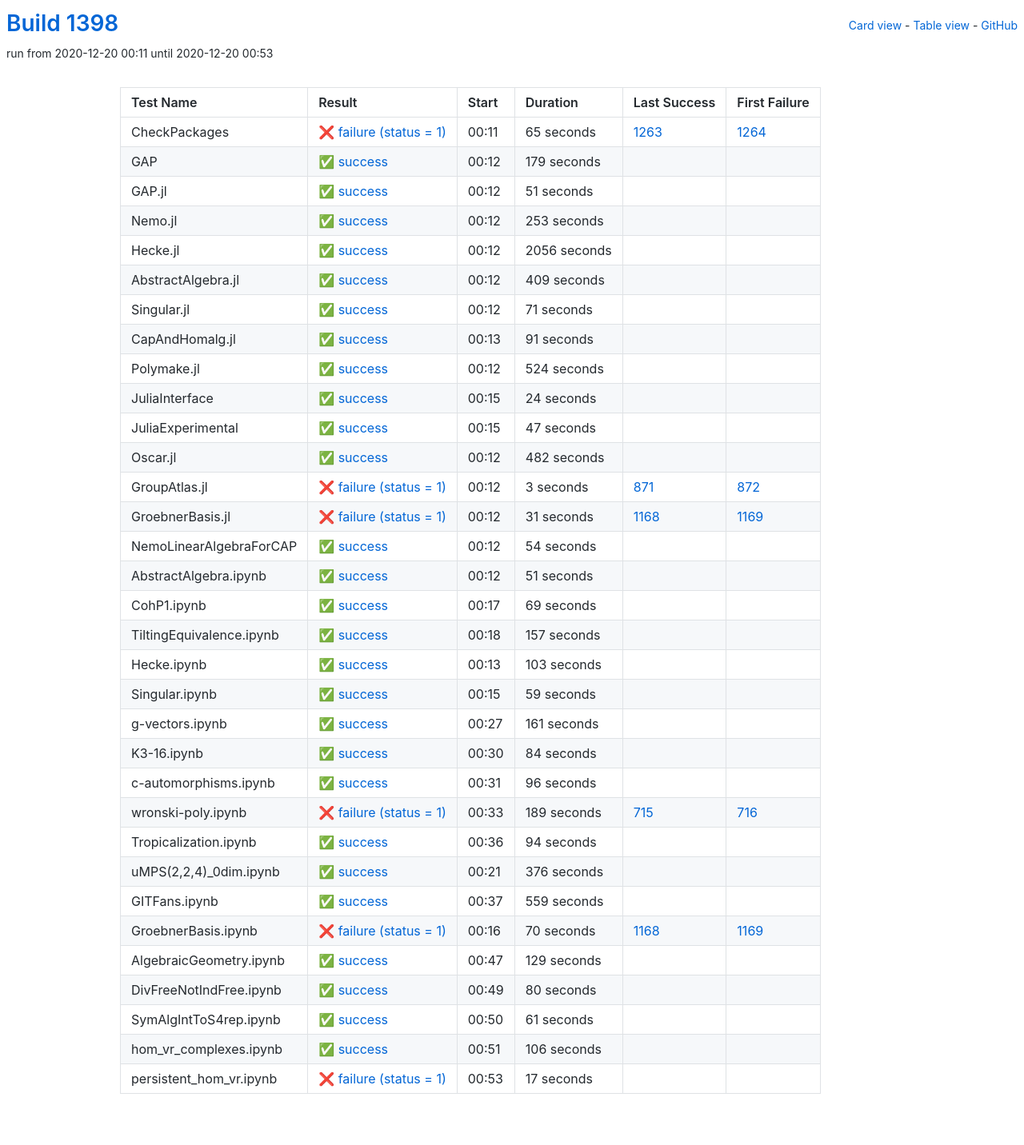
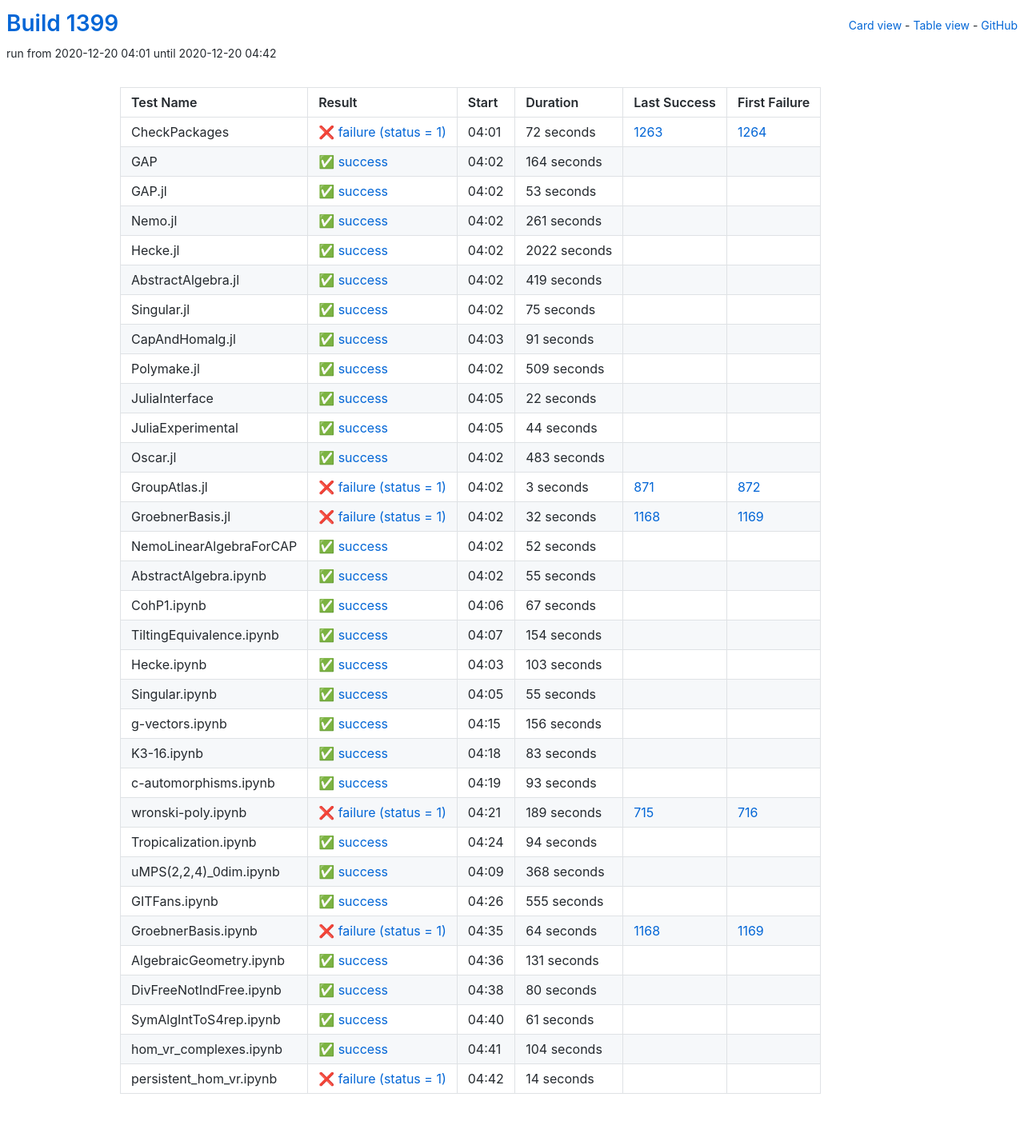
Before and after one commit to oscar-system/oscar-ci-status-stable, a Jekyll site: the page built from table.html, in a window 1280 px wide. Shown: the whole page at 80% size. Built offline with Jekyll 4.4.1, drawn with Linux system fonts in a browser that asks for light colours.

Commit message:
Build #1399

```diff
--- a/_data/ci.yml
+++ b/_data/ci.yml
@@ -1,6 +1,6 @@
 ---
-build: 1398
-build_url: https://oscarci.mathematik.uni-kl.de/job/oscar-stable/1398/
+build: 1399
+build_url: https://oscarci.mathematik.uni-kl.de/job/oscar-stable/1399/
 job: oscar-stable
 organization: oscar-system
 repo: oscar-ci-status-stable
@@ -8,92 +8,92 @@ repourl: https://github.com/oscar-system/oscar-ci-status-stable
 tests:
 - name: CheckPackages
   id: checkpackages
-  log: https://oscarci.mathematik.uni-kl.de/job/oscar-stable/1398/artifact/logs/build-1398/CheckPackages.log
-  start: 2020-12-20 00:11
+  log: https://oscarci.mathematik.uni-kl.de/job/oscar-stable/1399/artifact/logs/build-1399/CheckPackages.log
+  start: 2020-12-20 04:01
   success: false
   exitcode: 1
   status: failure
-  duration: 65
+  duration: 72
   last_success: 1263
   last_success_url: https://oscarci.mathematik.uni-kl.de/job/oscar-stable/1263/
   first_failure: 1264
   first_failure_url: https://oscarci.mathematik.uni-kl.de/job/oscar-stable/1264/
 - name: GAP
   id: gap
-  log: https://oscarci.mathematik.uni-kl.de/job/oscar-stable/1398/artifact/logs/build-1398/GAP.log
-  start: 2020-12-20 00:12
+  log: https://oscarci.mathematik.uni-kl.de/job/oscar-stable/1399/artifact/logs/build-1399/GAP.log
+  start: 2020-12-20 04:02
   success: true
   exitcode: 0
   status: success
-  duration: 179
+  duration: 164
   last_success: false
   last_success_url:
   first_failure: false
   first_failure_url:
 - name: GAP.jl
   id: gap-jl
-  log: https://oscarci.mathematik.uni-kl.de/job/oscar-stable/1398/artifact/logs/build-1398/GAP.jl.log
-  start: 2020-12-20 00:12
+  log: https://oscarci.mathematik.uni-kl.de/job/oscar-stable/1399/artifact/logs/build-1399/GAP.jl.log
+  start: 2020-12-20 04:02
   success: true
   exitcode: 0
   status: success
-  duration: 51
+  duration: 53
   last_success: false
   last_success_url:
   first_failure: false
   first_failure_url:
 - name: Nemo.jl
   id: nemo-jl
-  log: https://oscarci.mathematik.uni-kl.de/job/oscar-stable/1398/artifact/logs/build-1398/Nemo.jl.log
-  start: 2020-12-20 00:12
+  log: https://oscarci.mathematik.uni-kl.de/job/oscar-stable/1399/artifact/logs/build-1399/Nemo.jl.log
+  start: 2020-12-20 04:02
   success: true
   exitcode: 0
   status: success
-  duration: 253
+  duration: 261
   last_success: false
   last_success_url:
   first_failure: false
   first_failure_url:
 - name: Hecke.jl
   id: hecke-jl
-  log: https://oscarci.mathematik.uni-kl.de/job/oscar-stable/1398/artifact/logs/build-1398/Hecke.jl.log
-  start: 2020-12-20 00:12
+  log: https://oscarci.mathematik.uni-kl.de/job/oscar-stable/1399/artifact/logs/build-1399/Hecke.jl.log
+  start: 2020-12-20 04:02
   success: true
   exitcode: 0
   status: success
-  duration: 2056
+  duration: 2022
   last_success: false
   last_success_url:
   first_failure: false
   first_failure_url:
 - name: AbstractAlgebra.jl
   id: abstractalgebra-jl
-  log: https://oscarci.mathematik.uni-kl.de/job/oscar-stable/1398/artifact/logs/build-1398/AbstractAlgebra.jl.log
-  start: 2020-12-20 00:12
+  log: https://oscarci.mathematik.uni-kl.de/job/oscar-stable/1399/artifact/logs/build-1399/AbstractAlgebra.jl.log
+  start: 2020-12-20 04:02
   success: true
   exitcode: 0
   status: success
-  duration: 409
+  duration: 419
   last_success: false
   last_success_url:
   first_failure: false
   first_failure_url:
 - name: Singular.jl
   id: singular-jl
-  log: https://oscarci.mathematik.uni-kl.de/job/oscar-stable/1398/artifact/logs/build-1398/Singular.jl.log
-  start: 2020-12-20 00:12
+  log: https://oscarci.mathematik.uni-kl.de/job/oscar-stable/1399/artifact/logs/build-1399/Singular.jl.log
+  start: 2020-12-20 04:02
   success: true
   exitcode: 0
   status: success
-  duration: 71
+  duration: 75
   last_success: false
   last_success_url:
   first_failure: false
   first_failure_url:
 - name: CapAndHomalg.jl
   id: capandhomalg-jl
-  log: https://oscarci.mathematik.uni-kl.de/job/oscar-stable/1398/artifact/logs/build-1398/CapAndHomalg.jl.log
-  start: 2020-12-20 00:13
+  log: https://oscarci.mathematik.uni-kl.de/job/oscar-stable/1399/artifact/logs/build-1399/CapAndHomalg.jl.log
+  start: 2020-12-20 04:03
   success: true
   exitcode: 0
   status: success
@@ -104,56 +104,56 @@ tests:
   first_failure_url:
 - name: Polymake.jl
   id: polymake-jl
-  log: https://oscarci.mathematik.uni-kl.de/job/oscar-stable/1398/artifact/logs/build-1398/Polymake.jl.log
-  start: 2020-12-20 00:12
+  log: https://oscarci.mathematik.uni-kl.de/job/oscar-stable/1399/artifact/logs/build-1399/Polymake.jl.log
+  start: 2020-12-20 04:02
   success: true
   exitcode: 0
   status: success
-  duration: 524
+  duration: 509
   last_success: false
   last_success_url:
   first_failure: false
   first_failure_url:
 - name: JuliaInterface
   id: juliainterface
-  log: https://oscarci.mathematik.uni-kl.de/job/oscar-stable/1398/artifact/logs/build-1398/JuliaInterface.log
-  start: 2020-12-20 00:15
+  log: https://oscarci.mathematik.uni-kl.de/job/oscar-stable/1399/artifact/logs/build-1399/JuliaInterface.log
+  start: 2020-12-20 04:05
   success: true
   exitcode: 0
   status: success
-  duration: 24
+  duration: 22
   last_success: false
   last_success_url:
   first_failure: false
   first_failure_url:
 - name: JuliaExperimental
   id: juliaexperimental
-  log: https://oscarci.mathematik.uni-kl.de/job/oscar-stable/1398/artifact/logs/build-1398/JuliaExperimental.log
-  start: 2020-12-20 00:15
+  log: https://oscarci.mathematik.uni-kl.de/job/oscar-stable/1399/artifact/logs/build-1399/JuliaExperimental.log
+  start: 2020-12-20 04:05
   success: true
   exitcode: 0
   status: success
-  duration: 47
+  duration: 44
   last_success: false
   last_success_url:
   first_failure: false
   first_failure_url:
 - name: Oscar.jl
   id: oscar-jl
-  log: https://oscarci.mathematik.uni-kl.de/job/oscar-stable/1398/artifact/logs/build-1398/Oscar.jl.log
-  start: 2020-12-20 00:12
+  log: https://oscarci.mathematik.uni-kl.de/job/oscar-stable/1399/artifact/logs/build-1399/Oscar.jl.log
+  start: 2020-12-20 04:02
   success: true
   exitcode: 0
   status: success
-  duration: 482
+  duration: 483
   last_success: false
   last_success_url:
   first_failure: false
   first_failure_url:
 - name: GroupAtlas.jl
   id: groupatlas-jl
-  log: https://oscarci.mathematik.uni-kl.de/job/oscar-stable/1398/artifact/logs/build-1398/GroupAtlas.jl.log
-  start: 2020-12-20 00:12
+  log: https://oscarci.mathematik.uni-kl.de/job/oscar-stable/1399/artifact/logs/build-1399/GroupAtlas.jl.log
+  start: 2020-12-20 04:02
   success: false
   exitcode: 1
   status: failure
@@ -164,68 +164,68 @@ tests:
   first_failure_url: https://oscarci.mathematik.uni-kl.de/job/oscar-stable/872/
 - name: GroebnerBasis.jl
   id: groebnerbasis-jl
-  log: https://oscarci.mathematik.uni-kl.de/job/oscar-stable/1398/artifact/logs/build-1398/GroebnerBasis.jl.log
-  start: 2020-12-20 00:12
+  log: https://oscarci.mathematik.uni-kl.de/job/oscar-stable/1399/artifact/logs/build-1399/GroebnerBasis.jl.log
+  start: 2020-12-20 04:02
   success: false
   exitcode: 1
   status: failure
-  duration: 31
+  duration: 32
   last_success: 1168
   last_success_url: https://oscarci.mathematik.uni-kl.de/job/oscar-stable/1168/
   first_failure: 1169
   first_failure_url: https://oscarci.mathematik.uni-kl.de/job/oscar-stable/1169/
 - name: NemoLinearAlgebraForCAP
   id: nemolinearalgebraforcap
-  log: https://oscarci.mathematik.uni-kl.de/job/oscar-stable/1398/artifact/logs/build-1398/NemoLinearAlgebraForCAP.log
-  start: 2020-12-20 00:12
+  log: https://oscarci.mathematik.uni-kl.de/job/oscar-stable/1399/artifact/logs/build-1399/NemoLinearAlgebraForCAP.log
+  start: 2020-12-20 04:02
   success: true
   exitcode: 0
   status: success
-  duration: 54
+  duration: 52
   last_success: false
   last_success_url:
   first_failure: false
   first_failure_url:
 - name: AbstractAlgebra.ipynb
   id: abstractalgebra-ipynb
-  log: https://oscarci.mathematik.uni-kl.de/job/oscar-stable/1398/artifact/logs/build-1398/AbstractAlgebra.ipynb.log
-  start: 2020-12-20 00:12
+  log: https://oscarci.mathematik.uni-kl.de/job/oscar-stable/1399/artifact/logs/build-1399/AbstractAlgebra.ipynb.log
+  start: 2020-12-20 04:02
   success: true
   exitcode: 0
   status: success
-  duration: 51
+  duration: 55
   last_success: false
   last_success_url:
   first_failure: false
   first_failure_url:
 - name: CohP1.ipynb
   id: cohp1-ipynb
-  log: https://oscarci.mathematik.uni-kl.de/job/oscar-stable/1398/artifact/logs/build-1398/CohP1.ipynb.log
-  start: 2020-12-20 00:17
+  log: https://oscarci.mathematik.uni-kl.de/job/oscar-stable/1399/artifact/logs/build-1399/CohP1.ipynb.log
+  start: 2020-12-20 04:06
   success: true
   exitcode: 0
   status: success
-  duration: 69
+  duration: 67
   last_success: false
   last_success_url:
   first_failure: false
   first_failure_url:
 - name: TiltingEquivalence.ipynb
   id: tiltingequivalence-ipynb
-  log: https://oscarci.mathematik.uni-kl.de/job/oscar-stable/1398/artifact/logs/build-1398/TiltingEquivalence.ipynb.log
-  start: 2020-12-20 00:18
+  log: https://oscarci.mathematik.uni-kl.de/job/oscar-stable/1399/artifact/logs/build-1399/TiltingEquivalence.ipynb.log
+  start: 2020-12-20 04:07
   success: true
   exitcode: 0
   status: success
-  duration: 157
+  duration: 154
   last_success: false
   last_success_url:
   first_failure: false
   first_failure_url:
 - name: Hecke.ipynb
   id: hecke-ipynb
-  log: https://oscarci.mathematik.uni-kl.de/job/oscar-stable/1398/artifact/logs/build-1398/Hecke.ipynb.log
-  start: 2020-12-20 00:13
+  log: https://oscarci.mathematik.uni-kl.de/job/oscar-stable/1399/artifact/logs/build-1399/Hecke.ipynb.log
+  start: 2020-12-20 04:03
   success: true
   exitcode: 0
   status: success
@@ -236,56 +236,56 @@ tests:
   first_failure_url:
 - name: Singular.ipynb
   id: singular-ipynb
-  log: https://oscarci.mathematik.uni-kl.de/job/oscar-stable/1398/artifact/logs/build-1398/Singular.ipynb.log
-  start: 2020-12-20 00:15
+  log: https://oscarci.mathematik.uni-kl.de/job/oscar-stable/1399/artifact/logs/build-1399/Singular.ipynb.log
+  start: 2020-12-20 04:05
   success: true
   exitcode: 0
   status: success
-  duration: 59
+  duration: 55
   last_success: false
   last_success_url:
   first_failure: false
   first_failure_url:
 - name: g-vectors.ipynb
   id: g-vectors-ipynb
-  log: https://oscarci.mathematik.uni-kl.de/job/oscar-stable/1398/artifact/logs/build-1398/g-vectors.ipynb.log
-  start: 2020-12-20 00:27
+  log: https://oscarci.mathematik.uni-kl.de/job/oscar-stable/1399/artifact/logs/build-1399/g-vectors.ipynb.log
+  start: 2020-12-20 04:15
   success: true
   exitcode: 0
   status: success
-  duration: 161
+  duration: 156
   last_success: false
   last_success_url:
   first_failure: false
   first_failure_url:
 - name: K3-16.ipynb
   id: k3-16-ipynb
-  log: https://oscarci.mathematik.uni-kl.de/job/oscar-stable/1398/artifact/logs/build-1398/K3-16.ipynb.log
-  start: 2020-12-20 00:30
+  log: https://oscarci.mathematik.uni-kl.de/job/oscar-stable/1399/artifact/logs/build-1399/K3-16.ipynb.log
+  start: 2020-12-20 04:18
   success: true
   exitcode: 0
   status: success
-  duration: 84
+  duration: 83
   last_success: false
   last_success_url:
   first_failure: false
   first_failure_url:
 - name: c-automorphisms.ipynb
   id: c-automorphisms-ipynb
-  log: https://oscarci.mathematik.uni-kl.de/job/oscar-stable/1398/artifact/logs/build-1398/c-automorphisms.ipynb.log
-  start: 2020-12-20 00:31
+  log: https://oscarci.mathematik.uni-kl.de/job/oscar-stable/1399/artifact/logs/build-1399/c-automorphisms.ipynb.log
+  start: 2020-12-20 04:19
   success: true
   exitcode: 0
   status: success
-  duration: 96
+  duration: 93
   last_success: false
   last_success_url:
   first_failure: false
   first_failure_url:
 - name: wronski-poly.ipynb
   id: wronski-poly-ipynb
-  log: https://oscarci.mathematik.uni-kl.de/job/oscar-stable/1398/artifact/logs/build-1398/wronski-poly.ipynb.log
-  start: 2020-12-20 00:33
+  log: https://oscarci.mathematik.uni-kl.de/job/oscar-stable/1399/artifact/logs/build-1399/wronski-poly.ipynb.log
+  start: 2020-12-20 04:21
   success: false
   exitcode: 1
   status: failure
@@ -296,8 +296,8 @@ tests:
   first_failure_url: https://oscarci.mathematik.uni-kl.de/job/oscar-stable/716/
 - name: Tropicalization.ipynb
   id: tropicalization-ipynb
-  log: https://oscarci.mathematik.uni-kl.de/job/oscar-stable/1398/artifact/logs/build-1398/Tropicalization.ipynb.log
-  start: 2020-12-20 00:36
+  log: https://oscarci.mathematik.uni-kl.de/job/oscar-stable/1399/artifact/logs/build-1399/Tropicalization.ipynb.log
+  start: 2020-12-20 04:24
   success: true
   exitcode: 0
   status: success
@@ -308,56 +308,56 @@ tests:
   first_failure_url:
 - name: uMPS(2,2,4)_0dim.ipynb
   id: umps-2-2-4-0dim-ipynb
-  log: https://oscarci.mathematik.uni-kl.de/job/oscar-stable/1398/artifact/logs/build-1398/uMPS-2-2-4-_0dim.ipynb.log
-  start: 2020-12-20 00:21
+  log: https://oscarci.mathematik.uni-kl.de/job/oscar-stable/1399/artifact/logs/build-1399/uMPS-2-2-4-_0dim.ipynb.log
+  start: 2020-12-20 04:09
   success: true
   exitcode: 0
   status: success
-  duration: 376
+  duration: 368
   last_success: false
   last_success_url:
   first_failure: false
   first_failure_url:
 - name: GITFans.ipynb
   id: gitfans-ipynb
-  log: https://oscarci.mathematik.uni-kl.de/job/oscar-stable/1398/artifact/logs/build-1398/GITFans.ipynb.log
-  start: 2020-12-20 00:37
+  log: https://oscarci.mathematik.uni-kl.de/job/oscar-stable/1399/artifact/logs/build-1399/GITFans.ipynb.log
+  start: 2020-12-20 04:26
   success: true
   exitcode: 0
   status: success
-  duration: 559
+  duration: 555
   last_success: false
   last_success_url:
   first_failure: false
   first_failure_url:
 - name: GroebnerBasis.ipynb
   id: groebnerbasis-ipynb
-  log: https://oscarci.mathematik.uni-kl.de/job/oscar-stable/1398/artifact/logs/build-1398/GroebnerBasis.ipynb.log
-  start: 2020-12-20 00:16
+  log: https://oscarci.mathematik.uni-kl.de/job/oscar-stable/1399/artifact/logs/build-1399/GroebnerBasis.ipynb.log
+  start: 2020-12-20 04:35
   success: false
   exitcode: 1
   status: failure
-  duration: 70
+  duration: 64
   last_success: 1168
   last_success_url: https://oscarci.mathematik.uni-kl.de/job/oscar-stable/1168/
   first_failure: 1169
   first_failure_url: https://oscarci.mathematik.uni-kl.de/job/oscar-stable/1169/
 - name: AlgebraicGeometry.ipynb
   id: algebraicgeometry-ipynb
-  log: https://oscarci.mathematik.uni-kl.de/job/oscar-stable/1398/artifact/logs/build-1398/AlgebraicGeometry.ipynb.log
-  start: 2020-12-20 00:47
+  log: https://oscarci.mathematik.uni-kl.de/job/oscar-stable/1399/artifact/logs/build-1399/AlgebraicGeometry.ipynb.log
+  start: 2020-12-20 04:36
   success: true
   exitcode: 0
   status: success
-  duration: 129
+  duration: 131
   last_success: false
   last_success_url:
   first_failure: false
   first_failure_url:
 - name: DivFreeNotIndFree.ipynb
   id: divfreenotindfree-ipynb
-  log: https://oscarci.mathematik.uni-kl.de/job/oscar-stable/1398/artifact/logs/build-1398/DivFreeNotIndFree.ipynb.log
-  start: 2020-12-20 00:49
+  log: https://oscarci.mathematik.uni-kl.de/job/oscar-stable/1399/artifact/logs/build-1399/DivFreeNotIndFree.ipynb.log
+  start: 2020-12-20 04:38
   success: true
   exitcode: 0
   status: success
@@ -368,8 +368,8 @@ tests:
   first_failure_url:
 - name: SymAlgIntToS4rep.ipynb
   id: symalginttos4rep-ipynb
-  log: https://oscarci.mathematik.uni-kl.de/job/oscar-stable/1398/artifact/logs/build-1398/SymAlgIntToS4rep.ipynb.log
-  start: 2020-12-20 00:50
+  log: https://oscarci.mathematik.uni-kl.de/job/oscar-stable/1399/artifact/logs/build-1399/SymAlgIntToS4rep.ipynb.log
+  start: 2020-12-20 04:40
   success: true
   exitcode: 0
   status: success
@@ -380,24 +380,24 @@ tests:
   first_failure_url:
 - name: hom_vr_complexes.ipynb
   id: hom-vr-complexes-ipynb
-  log: https://oscarci.mathematik.uni-kl.de/job/oscar-stable/1398/artifact/logs/build-1398/hom_vr_complexes.ipynb.log
-  start: 2020-12-20 00:51
+  log: https://oscarci.mathematik.uni-kl.de/job/oscar-stable/1399/artifact/logs/build-1399/hom_vr_complexes.ipynb.log
+  start: 2020-12-20 04:41
   success: true
   exitcode: 0
   status: success
-  duration: 106
+  duration: 104
   last_success: false
   last_success_url:
   first_failure: false
   first_failure_url:
 - name: persistent_hom_vr.ipynb
   id: persistent-hom-vr-ipynb
-  log: https://oscarci.mathematik.uni-kl.de/job/oscar-stable/1398/artifact/logs/build-1398/persistent_hom_vr.ipynb.log
-  start: 2020-12-20 00:53
+  log: https://oscarci.mathematik.uni-kl.de/job/oscar-stable/1399/artifact/logs/build-1399/persistent_hom_vr.ipynb.log
+  start: 2020-12-20 04:42
   success: false
   exitcode: 1
   status: failure
-  duration: 17
+  duration: 14
   last_success: false
   last_success_url:
   first_failure: false
```
Also changed, not shown: README.md.
